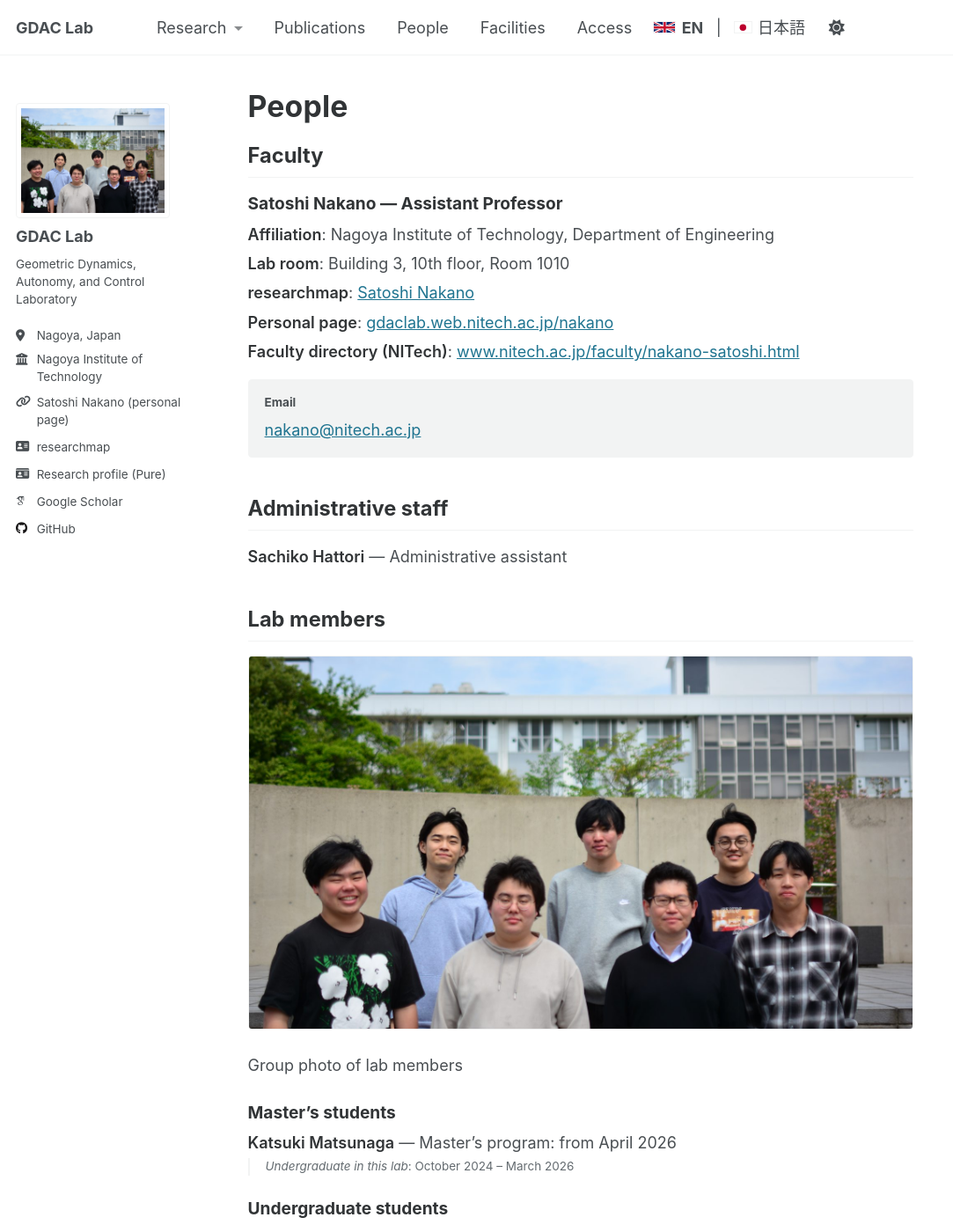
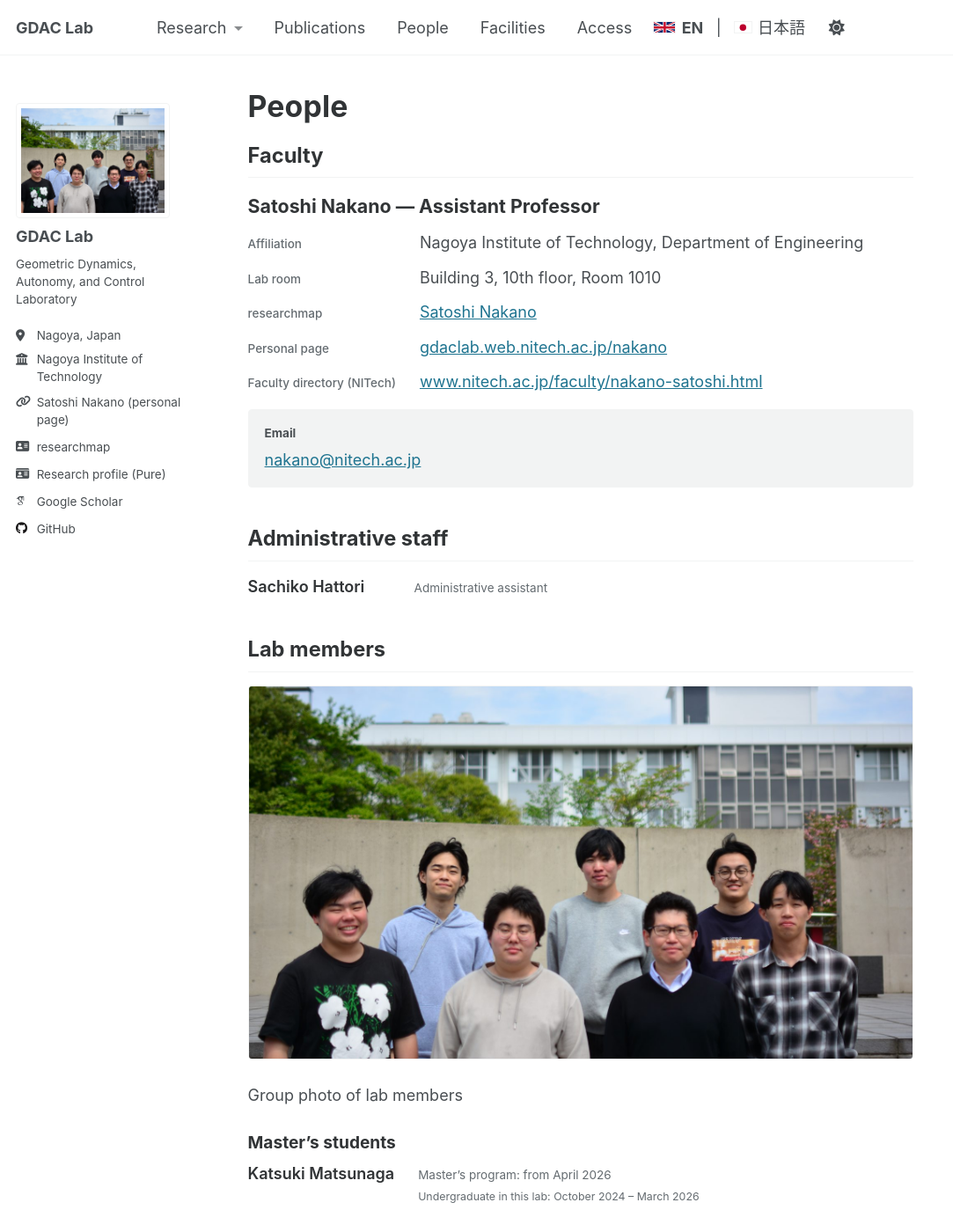
Before and after one commit to GDAC-Lab/gdac-lab.github.io, a Jekyll site: the page built from _pages/people.md, in a window 1280 px wide and 1400 px high. Shown: the whole window at 88% size, without its empty margins (0-1083 px from the left). Built offline with Jekyll 4.4.1, drawn with Linux system fonts in a browser that asks for light colours; some of the changed text lies outside the part shown.

Commit message:
Set names and values in columns on People
Nothing on the page lined up. The faculty block was six bullets of
「**label**：value」 whose labels ran from two characters to nine, so the colon
landed in a different place on every line, and the member lists put the name
and the period on one line separated by an em dash, so the periods started
wherever the name happened to end.

Both are now definition lists in the markdown, laid out as one grid per block,
so the left column lines up down the whole thing:

    所属              名古屋工業大学 工学専攻
    研究室（学生室）    3号館10階1010室
    researchmap       仲野 聡史

    松永 勝希          修士課程：2026年4月〜
                      学部生として在籍：2024年10月〜2026年3月

Two lists, two emphases. In the faculty block the field name is the quieter
half -- smaller and muted, because 所属 is not what the reader came for. In the
roster the person is the louder half and the dates recede. A student's second
line, where they were here as an undergraduate, is smaller again and sits under
the dates rather than beside the name.

Written as kramdown definition lists rather than HTML in the markdown, so the
source stays editable by hand; the template in the page comments is rewritten
for it. The class goes on the last item of each block (`{: .people-roster}`),
which is what puts a whole section into one grid and therefore what makes the
column widths agree.

Details that took a second pass:

- The column is `minmax(6.5em, max-content)`: sized to its own longest entry so
  Japanese names do not leave a gap, with a floor so that a one-line section
  does not collapse to a narrow column. Latin names get a wider floor, keyed on
  the page language.
- `align-items: baseline`, because the halves are set at different sizes and
  what the eye lines up is the baseline, not the top of the box.
- The margin that separates one entry from the next goes on the name *and* on
  the value that shares its row (`dd + dt` and `dd + dt + dd`). On the name
  alone it dropped the name below its own date.
- Everything is qualified by both classes: the theme styles `dt` and `dd` under
  `.page__content`, which outranks a single class.
- The faculty member's name was styled as a section label, the same size as
  「学部生」. It is now a step larger.

Checked in both languages, both themes, and at 390px, where the two columns
collapse and the value goes under its name.

```diff
--- a/_pages/people.md
+++ b/_pages/people.md
@@ -15,17 +15,31 @@ lang_ref: people
 ## Faculty
 
 ### Satoshi Nakano — Assistant Professor
-- **Affiliation**: Nagoya Institute of Technology, Department of Engineering
-- **Lab room**: Building 3, 10th floor, Room 1010
-- **researchmap**: [Satoshi Nakano](https://researchmap.jp/satoshi-nakano?lang=english)
-- **Personal page**: [gdaclab.web.nitech.ac.jp/nakano](https://gdaclab.web.nitech.ac.jp/nakano/)
-- **Faculty directory (NITech)**: [www.nitech.ac.jp/faculty/nakano-satoshi.html](https://www.nitech.ac.jp/faculty/nakano-satoshi.html)
+{: .people-name}
+
+Affiliation
+: Nagoya Institute of Technology, Department of Engineering
+
+Lab room
+: Building 3, 10th floor, Room 1010
+
+researchmap
+: [Satoshi Nakano](https://researchmap.jp/satoshi-nakano?lang=english)
+
+Personal page
+: [gdaclab.web.nitech.ac.jp/nakano](https://gdaclab.web.nitech.ac.jp/nakano/)
+
+Faculty directory (NITech)
+: [www.nitech.ac.jp/faculty/nakano-satoshi.html](https://www.nitech.ac.jp/faculty/nakano-satoshi.html)
+{: .people-fields}
 
 {% include people-faculty-email-image.html %}
 
 ## Administrative staff
 
-- **Sachiko Hattori** — Administrative assistant
+Sachiko Hattori
+: Administrative assistant
+{: .people-roster}
 
 ## Lab members
 
@@ -33,18 +47,32 @@ lang_ref: people
 
 ### Master's students
 
-- **Katsuki Matsunaga** — Master's program: from April 2026
-  - *Undergraduate in this lab*: October 2024 – March 2026
+Katsuki Matsunaga
+: Master's program: from April 2026
+: Undergraduate in this lab: October 2024 – March 2026
+{: .people-roster}
 
 ### Undergraduate students
-- **Kyuta Kawai** — from October 2025
-- **Keisuke Sano** — from October 2025
-- **Eita Sugiyama** — from October 2025
+
+Kyuta Kawai
+: from October 2025
+
+Keisuke Sano
+: from October 2025
+
+Eita Sugiyama
+: from October 2025
+{: .people-roster}
 
 ### Co-advised students
-- **Itsuki Asada** — Primary supervisor: Prof. Manabu Yamada · from April 2025
-  - *Undergraduate in this lab*: October 2023 – March 2025
-- **Yuki Dotaka** — Primary supervisor: Prof. Manabu Yamada · from April 2025
+
+Itsuki Asada
+: Primary supervisor: Prof. Manabu Yamada · from April 2025
+: Undergraduate in this lab: October 2023 – March 2025
+
+Yuki Dotaka
+: Primary supervisor: Prof. Manabu Yamada · from April 2025
+{: .people-roster}
 
 {% include people-collaborators.html %}
 
--- a/_sass/layout/_people-directory.scss
+++ b/_sass/layout/_people-directory.scss
@@ -64,21 +64,6 @@
 
   li strong {
     font-weight: 600;
-  }
-
-  /* Optional detail lines (e.g. undergraduate history under a master's entry) */
-  li > ul {
-    margin: 0.2em 0 0.5em;
-    padding-left: 1rem;
-    list-style: none;
-    border-left: 2px solid var(--global-border-color);
-  }
-
-  li > ul > li {
-    margin: 0.15em 0 0;
-    font-size: $type-size-6;
-    line-height: 1.45;
-    color: var(--global-text-color-light);
   }
 
   p {
@@ -151,6 +136,128 @@
     margin-bottom: 0.4em;
     font-size: 1em;
     color: var(--global-callout-text, var(--global-text-color));
+  }
+}
+
+/* ========================================================== name and value
+
+   Two kinds of list on this page. Both are written as a definition list in the
+   markdown — see the editing template at the foot of _pages/ja/people.md — and
+   both are laid out as a single grid, so the left column lines up down the
+   whole block instead of every row starting wherever the previous word ended:
+
+     .people-fields   the name of a field and its value (the faculty details)
+     .people-roster   a person and their period (staff and students)
+
+   The column is sized to its own longest entry, with a floor so that a short
+   section does not collapse into a narrow column. Latin names need more of a
+   floor than Japanese ones, hence the rule keyed on the page language.
+
+   Everything here is qualified by both classes because the theme styles `dt`
+   and `dd` under `.page__content`, which outranks a single class.
+   ========================================================================== */
+
+.people-directory .people-fields,
+.people-directory .people-roster {
+  display: grid;
+  grid-template-columns: minmax(6.5em, max-content) 1fr;
+  column-gap: 1.5rem;
+  row-gap: 0.25rem;
+  margin: 0 0 1em;
+  /* The two halves of a row are set at different sizes, so align what the eye
+     actually reads — the baseline — rather than the tops of the boxes. It also
+     absorbs the margin that separates one entry from the next, which is on the
+     name alone and would otherwise drop the name below its own date. */
+  align-items: baseline;
+}
+
+:root[lang="en"] .people-directory .people-fields,
+:root[lang="en"] .people-directory .people-roster {
+  grid-template-columns: minmax(9em, max-content) 1fr;
+}
+
+.people-directory .people-fields dt,
+.people-directory .people-roster dt {
+  grid-column: 1;
+  margin: 0;
+  font-family: inherit;
+  font-weight: 400;
+  line-height: 1.5;
+}
+
+.people-directory .people-fields dd,
+.people-directory .people-roster dd {
+  grid-column: 2;
+  margin: 0;
+  font-family: inherit;
+  line-height: 1.5;
+  overflow-wrap: break-word;
+}
+
+/* Space between entries, not between the lines of one entry. `dd + dt` is the
+   name of every entry after the first; `dd + dt + dd` is that entry's own first
+   value, which shares the row with it. */
+.people-directory .people-fields dd + dt,
+.people-directory .people-roster dd + dt,
+.people-directory .people-fields dd + dt + dd,
+.people-directory .people-roster dd + dt + dd {
+  margin-top: 0.75rem;
+}
+
+/* The faculty details: the field name is the quieter half. */
+.people-directory .people-fields dt {
+  font-size: $type-size-6;
+  font-weight: 500;
+  color: var(--global-text-color-light);
+}
+
+.people-directory .people-fields dd + dt,
+.people-directory .people-fields dd + dt + dd {
+  margin-top: 0.45rem;
+}
+
+/* The roster: the person is the louder half, the dates the quieter one. */
+.people-directory .people-roster dt {
+  font-weight: 600;
+  color: var(--global-text-color-strong, var(--global-text-color));
+}
+
+.people-directory .people-roster dd {
+  font-size: $type-size-6;
+  color: var(--global-text-color-light);
+}
+
+/* A second value under the same name — where a student was here as an
+   undergraduate — reads as a footnote to the first. */
+.people-directory .people-roster dd + dd {
+  font-size: $type-size-7;
+}
+
+/* The faculty member's own name is not a section label and should not look
+   like one. */
+.people-directory h3.people-name {
+  margin-bottom: 0.55em;
+  font-size: 1.1875rem;
+}
+
+/* A phone has no room for two columns: the value goes under its name. */
+@include breakpoint(max-width 600px) {
+  .people-directory .people-fields,
+  .people-directory .people-roster,
+  :root[lang="en"] .people-directory .people-fields,
+  :root[lang="en"] .people-directory .people-roster {
+    grid-template-columns: 1fr;
+    row-gap: 0.1rem;
+  }
+
+  .people-directory .people-fields dd,
+  .people-directory .people-roster dd {
+    grid-column: 1;
+  }
+
+  .people-directory .people-fields dd + dt,
+  .people-directory .people-roster dd + dt {
+    margin-top: 0.85rem;
   }
 }
 
```
Also changed, not shown: _pages/ja/people.md (+67 -25 lines).
